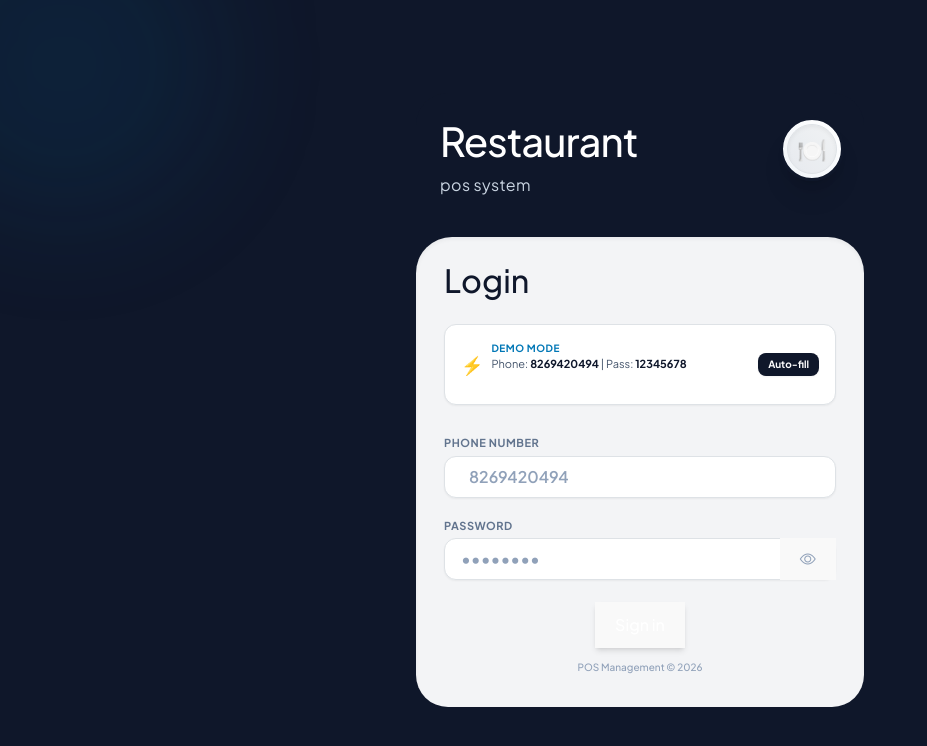
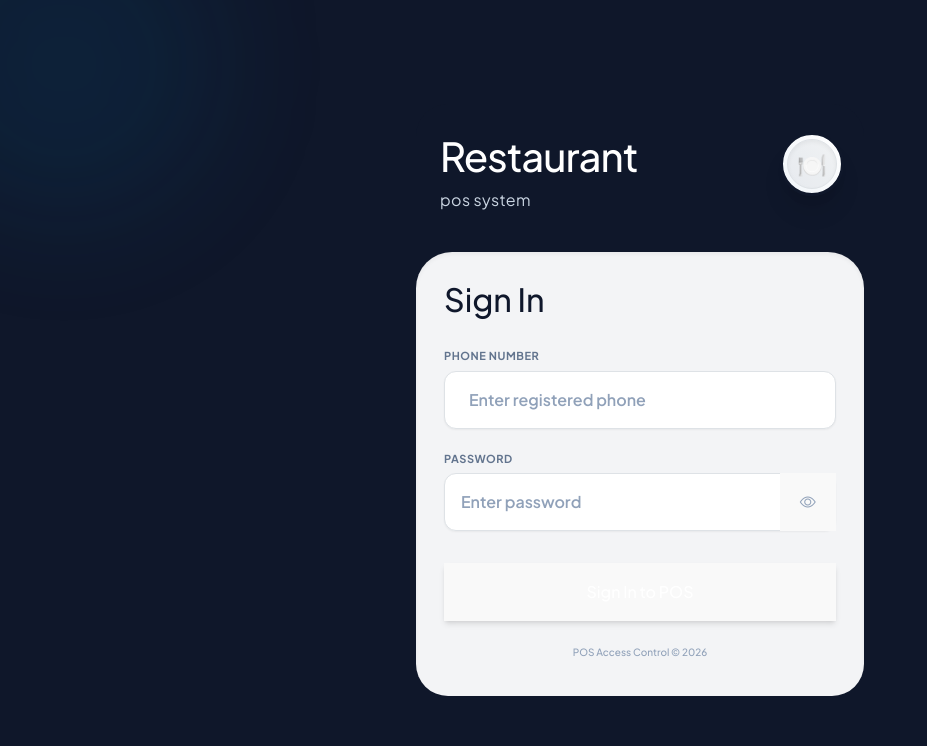
Before and after one commit to goswami6/restaurant_pos_system, a React (Vite) app: page / in a window 1280 px wide. Shown: the top 746 px of the page, without its empty margins (0-927 px from the left). Built offline with nearby package versions, Linux system fonts and the light colour scheme.

Commit message:
Enforce live role-based POS login, remove demo mode, and streamline error box padding

```diff
--- a/src/Login.jsx
+++ b/src/Login.jsx
@@ -1,5 +1,7 @@
 import React, { useState } from 'react';
 import { API_BASE_URL } from './config';
+
+const ALLOWED_ROLES = ['admin', 'cashier', 'manager', 'super admin', 'super_admin'];
 
 const Login = ({ onLogin }) => {
   const [phone, setPhone] = useState('');
@@ -12,8 +14,11 @@ const Login = ({ onLogin }) => {
     e.preventDefault();
     setError('');
 
-    if (!phone.trim() || !password.trim()) {
-      setError('Please fill in all fields.');
+    const cleanPhone = phone.trim();
+    const cleanPassword = password.trim();
+
+    if (!cleanPhone || !cleanPassword) {
+      setError('Phone number and password are required.');
       return;
     }
 
@@ -26,67 +31,53 @@ const Login = ({ onLogin }) => {
           'Content-Type': 'application/json'
         },
         body: JSON.stringify({
-          phone: phone.trim(),
-          password: password.trim()
+          phone: cleanPhone,
+          password: cleanPassword
         })
       });
 
       const data = await response.json();
 
-      if (response.ok) {
-        console.log('Login successful via live API:', data);
-        const userData = data.data || {};
-        userData.username = userData.name || userData.phone || 'Ravi';
-        onLogin(userData);
+      if (!response.ok || data.status === false) {
+        setError(data.message || 'Invalid phone number or password.');
         return;
-      } else {
-        throw new Error(data.message || 'Login failed.');
       }
+
+      const userData = data.data || {};
+      const roleName = String(userData.role_name || '').toLowerCase();
+      const roleAlias = String(userData.role_alias || '').toLowerCase();
+
+      // Role-Based Access Control (RBAC): Only Admin, Cashier, or Manager allowed
+      const isRoleAllowed = ALLOWED_ROLES.some(
+        allowed => roleName.includes(allowed) || roleAlias.includes(allowed)
+      );
+
+      if (!isRoleAllowed) {
+        setError('Access Denied.');
+        return;
+      }
+
+      userData.username = userData.name || userData.phone || 'User';
+      onLogin(userData);
     } catch (err) {
-      console.warn('Live API login failed, trying fallback demo credentials. Error:', err.message);
-
-      // Fallback local check for demo credentials
-      if (phone.trim() === '8269420494' && password.trim() === '12345678') {
-        const mockSuccessResponse = {
-          "id": "1",
-          "name": "Ravi Sen",
-          "email": "ravisen68@gmail.com",
-          "phone": "8269420494",
-          "role_id": "6",
-          "role_name": "Super Admin",
-          "role_alias": "super_admin",
-          "restaurent_id": null,
-          "restaurant_name": null,
-          "status": "1",
-          "username": "Ravi Sen"
-        };
-        console.log('Login successful via fallback mock:', mockSuccessResponse);
-        onLogin(mockSuccessResponse);
-      } else {
-        setError(err.message || 'Invalid phone number or password.');
-      }
+      console.error('Login request failed:', err);
+      setError('Unable to connect to login server. Please try again.');
     } finally {
       setLoading(false);
     }
   };
 
-  const handleFillDemo = () => {
-    setPhone('8269420494');
-    setPassword('12345678');
-    setError('');
-  };
-
   return (
     <div className="h-screen w-screen flex items-center justify-center bg-[#0f172a] p-0 sm:p-4 font-sans selection:bg-[#0077b6]/30 relative overflow-hidden">
-      {/* Decorative ambient lighting circles */}
+      {/* Ambient background lighting */}
       <div className="absolute -top-24 -left-24 w-80 h-80 bg-[#0077b6]/15 rounded-full blur-3xl pointer-events-none animate-pulse duration-[6000ms]"></div>
       <div className="absolute -bottom-24 -right-24 w-80 h-80 bg-emerald-500/10 rounded-full blur-3xl pointer-events-none animate-pulse duration-[8000ms]"></div>
 
-      {/* Main Outer Card Frame: Full height on mobile (<sm), centered card on desktop (>=sm) */}
+      {/* Main Outer Card */}
       <div className="relative w-full h-full sm:h-auto min-h-screen sm:min-h-0 max-w-full sm:max-w-md bg-[#0f172a] rounded-none sm:rounded-[32px] shadow-none sm:shadow-2xl overflow-hidden border-0 sm:border sm:border-slate-800 flex flex-col justify-between my-0 sm:my-auto">
 
         {/* Top Header Block */}
-        <div className="bg-[#0f172a] text-white px-6 sm:px-6 pt-6 sm:pt-6 pb-11 sm:pb-11 relative flex justify-between items-start flex-shrink-0">
+        <div className="bg-[#0f172a] text-white px-6 sm:px-6 pt-7 sm:pt-7 pb-11 sm:pb-11 relative flex justify-between items-start flex-shrink-0">
           <div>
             <h1 className="text-3xl sm:text-3xl font-serif font-extrabold tracking-tight text-white mb-0.5">
               Restaurant
@@ -96,7 +87,6 @@ const Login = ({ onLogin }) => {
             </p>
           </div>
 
-          {/* Floating Circular Badge with Shadow */}
           <div className="relative -mr-1">
             <div className="w-16 h-16 sm:w-16 sm:h-16 rounded-full bg-gradient-to-tr from-slate-100 to-white p-1 shadow-xl border-3 border-[#0f172a] flex items-center justify-center transform transition-transform hover:scale-105">
               <div className="w-full h-full rounded-full bg-[#0f172a]/5 flex items-center justify-center text-2xl sm:text-2xl shadow-inner border border-slate-200/60">
@@ -106,47 +96,25 @@ const Login = ({ onLogin }) => {
           </div>
         </div>
 
-        {/* Curved Body Panel: Full vertical extension on mobile */}
-        <div className="bg-[#f3f4f6] text-slate-900 px-6 sm:px-7 py-6 sm:py-6 rounded-t-[32px] sm:rounded-t-[36px] -mt-5 relative shadow-inner flex-1 flex flex-col justify-between min-h-0">
+        {/* Form Body Panel */}
+        <div className="bg-[#f3f4f6] text-slate-900 px-6 sm:px-7 py-7 sm:py-7 rounded-t-[32px] sm:rounded-t-[36px] -mt-5 relative shadow-inner flex-1 flex flex-col justify-between min-h-0">
           <div className="min-h-0 flex-1 flex flex-col justify-start">
-            <h2 className="text-2xl sm:text-2xl font-serif font-extrabold text-slate-900 mb-4 sm:mb-4">
-              Login
+            <h2 className="text-2xl sm:text-2xl font-serif font-extrabold text-slate-900 mb-4">
+              Sign In
             </h2>
 
-            {/* Demo Credentials Auto-Fill Pill Card */}
-            <div
-              onClick={handleFillDemo}
-              className="group mb-4 sm:mb-4 p-3 sm:p-3 bg-white hover:bg-slate-50 border border-slate-200/80 rounded-xl cursor-pointer transition-all duration-300 flex items-center justify-between shadow-xs"
-              title="Click to auto-fill demo credentials"
-            >
-              <div className="flex items-center gap-2">
-                <span className="text-[#0077b6] text-lg group-hover:scale-110 transition-transform">⚡</span>
-                <div>
-                  <div className="text-[10px] font-bold text-[#0077b6] uppercase tracking-wider flex items-center gap-1">
-                    <span>Demo Mode</span>
-                  </div>
-                  <p className="text-[11px] sm:text-[11px] text-slate-600 font-mono mt-0.5">
-                    Phone: <strong className="text-slate-900">8269420494</strong> | Pass: <strong className="text-slate-900">12345678</strong>
-                  </p>
-                </div>
-              </div>
-              <span className="px-2.5 py-1 bg-[#0f172a] text-white text-[10px] sm:text-[10px] font-bold rounded-lg group-hover:bg-[#0077b6] transition-colors shadow-xs">
-                Auto-fill
-              </span>
-            </div>
-
-            {/* Alert Error */}
+            {/* Error Message Alert */}
             {error && (
-              <div className="mb-3 p-2.5 bg-rose-50 border border-rose-200 text-rose-700 text-xs font-semibold rounded-xl flex items-center gap-2">
-                <span className="text-rose-500 text-sm">⚠️</span>
-                <span>{error}</span>
+              <div className="mb-3 px-3 py-1.5 bg-rose-50 border border-rose-200 text-rose-700 text-xs font-semibold rounded-lg flex items-center gap-2 shadow-xs">
+                <span className="text-rose-500 text-xs flex-shrink-0">⚠️</span>
+                <span className="leading-tight">{error}</span>
               </div>
             )}
 
             {/* Login Form */}
-            <form onSubmit={handleSubmit} className="space-y-4 sm:space-y-3.5">
+            <form onSubmit={handleSubmit} className="space-y-4">
               <div>
-                <label className="block text-[11px] sm:text-[11px] font-serif font-bold text-slate-500 uppercase tracking-wider mb-1">
+                <label className="block text-[11px] font-serif font-bold text-slate-500 uppercase tracking-wider mb-1.5">
                   Phone Number
                 </label>
                 <div className="relative">
@@ -154,14 +122,15 @@ const Login = ({ onLogin }) => {
                     type="tel"
                     value={phone}
                     onChange={(e) => setPhone(e.target.value)}
-                    placeholder="8269420494"
-                    className="w-full px-4 py-2.5 sm:py-2 bg-white border border-slate-300/80 focus:border-[#0f172a] focus:ring-2 focus:ring-[#0f172a]/10 rounded-xl text-slate-900 placeholder-slate-400 outline-none transition-all duration-300 text-sm sm:text-sm font-semibold shadow-xs"
+                    placeholder="Enter registered phone"
+                    required
+                    className="w-full px-4 py-3 sm:py-2.5 bg-white border border-slate-300/80 focus:border-[#0f172a] focus:ring-2 focus:ring-[#0f172a]/10 rounded-xl text-slate-900 placeholder-slate-400 outline-none transition-all duration-300 text-sm font-semibold shadow-xs"
                   />
                 </div>
               </div>
 
               <div>
-                <label className="block text-[11px] sm:text-[11px] font-serif font-bold text-slate-500 uppercase tracking-wider mb-1">
+                <label className="block text-[11px] font-serif font-bold text-slate-500 uppercase tracking-wider mb-1.5">
                   Password
                 </label>
                 <div className="relative">
@@ -169,8 +138,9 @@ const Login = ({ onLogin }) => {
                     type={showPassword ? "text" : "password"}
                     value={password}
                     onChange={(e) => setPassword(e.target.value)}
-                    placeholder="••••••••"
-                    className="w-full pl-4 pr-10 py-2.5 sm:py-2 bg-white border border-slate-300/80 focus:border-[#0f172a] focus:ring-2 focus:ring-[#0f172a]/10 rounded-xl text-slate-900 placeholder-slate-400 outline-none transition-all duration-300 text-sm sm:text-sm font-semibold shadow-xs"
+                    placeholder="Enter password"
+                    required
+                    className="w-full pl-4 pr-10 py-3 sm:py-2.5 bg-white border border-slate-300/80 focus:border-[#0f172a] focus:ring-2 focus:ring-[#0f172a]/10 rounded-xl text-slate-900 placeholder-slate-400 outline-none transition-all duration-300 text-sm font-semibold shadow-xs"
                   />
                   <button
                     type="button"
@@ -183,12 +153,12 @@ const Login = ({ onLogin }) => {
                 </div>
               </div>
 
-              {/* Action Button */}
-              <div className="pt-2 sm:pt-2 flex justify-center">
+              {/* Submit Button */}
+              <div className="pt-3 flex justify-center">
                 <button
                   type="submit"
                   disabled={loading}
-                  className="py-2.5 px-10 bg-[#0f172a] hover:bg-[#0077b6] active:scale-[0.98] text-white font-bold text-sm sm:text-sm rounded-xl transition-all duration-300 shadow-md flex items-center justify-center gap-2 cursor-pointer disabled:opacity-50 disabled:cursor-not-allowed"
+                  className="w-full py-3 px-8 bg-[#0f172a] hover:bg-[#0077b6] active:scale-[0.98] text-white font-bold text-sm rounded-xl transition-all duration-300 shadow-md flex items-center justify-center gap-2 cursor-pointer disabled:opacity-50 disabled:cursor-not-allowed"
                 >
                   {loading ? (
                     <>
@@ -196,10 +166,10 @@ const Login = ({ onLogin }) => {
                         <circle className="opacity-25" cx="12" cy="12" r="10" stroke="currentColor" strokeWidth="4" />
                         <path className="opacity-75" fill="currentColor" d="M4 12a8 8 0 018-8V0C5.373 0 0 5.373 0 12h4zm2 5.291A7.962 7.962 0 014 12H0c0 3.042 1.135 5.824 3 7.938l3-2.647z" />
                       </svg>
-                      <span>Signing in...</span>
+                      <span>Authenticating...</span>
                     </>
                   ) : (
-                    <span>Sign in</span>
+                    <span>Sign In to POS</span>
                   )}
                 </button>
               </div>
@@ -207,8 +177,8 @@ const Login = ({ onLogin }) => {
           </div>
 
           {/* Footer */}
-          <div className="mt-6 sm:mt-3 mb-2 sm:mb-1 text-center text-[10px] font-medium text-slate-400 flex-shrink-0">
-            POS Management &copy; {new Date().getFullYear()}
+          <div className="mt-6 mb-2 text-center text-[10px] font-medium text-slate-400 flex-shrink-0">
+            POS Access Control &copy; {new Date().getFullYear()}
           </div>
         </div>
       </div>
```
